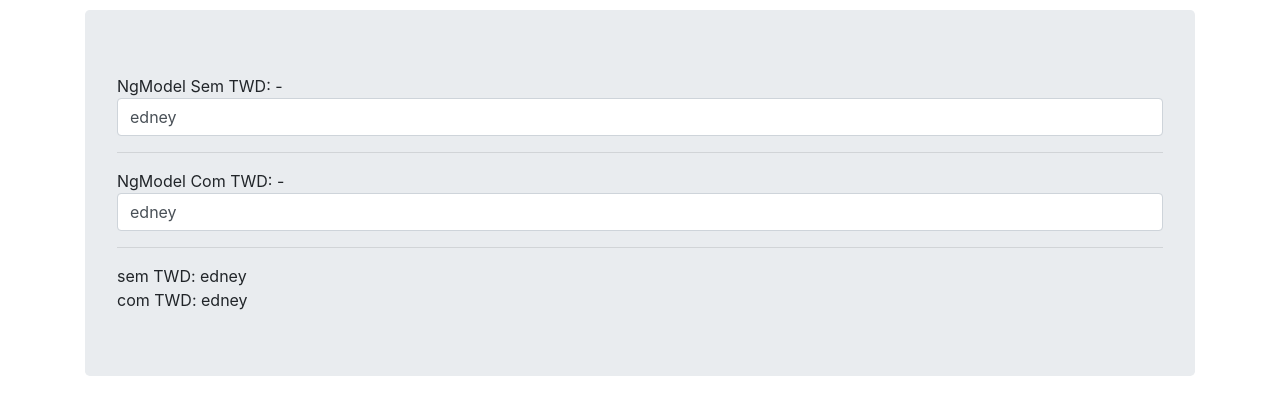
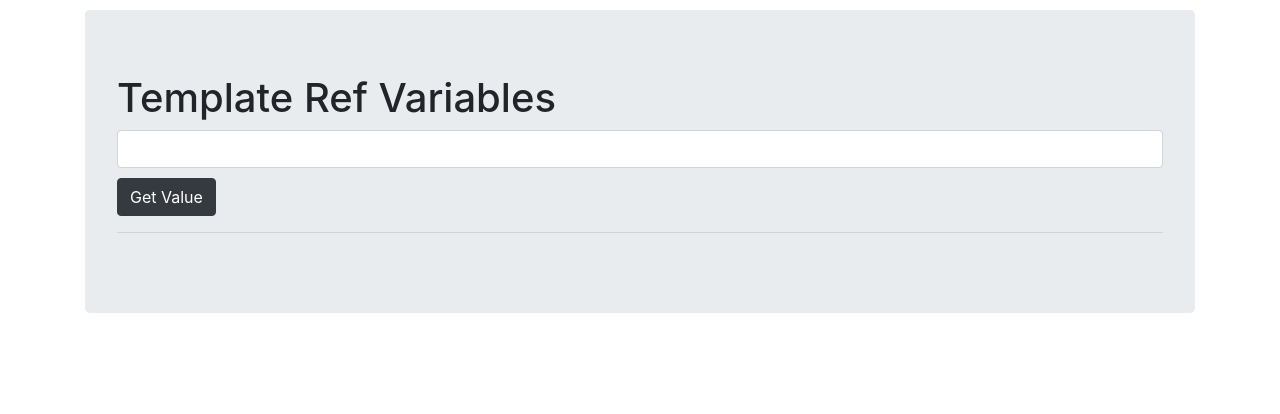
Before and after one commit to edneyRoldao/angular-todd-course, an Angular app: page / in a window 1280 px wide. Shown: the top 414 px of the page. Built offline with nearby package versions, Linux system fonts and the light colour scheme.

Commit message:
add exemplos

```diff
--- a/src/app/app.component.ts
+++ b/src/app/app.component.ts
@@ -9,30 +9,29 @@ import {log} from 'util';
     <div class="container" style="margin-top: 10px">
       <div class="jumbotron">
 
-        NgModel Sem TWD: -
-        <input class="form-control"
-               type="text" [ngModel]="name1">
-        <hr>
+        <h1>Template Ref Variables</h1>
 
-        NgModel Com TWD: -
-        <input class="form-control"
-               type="text" [(ngModel)]="name2">
+        <input class="form-control" type="text" #username>
+
+        <div style="margin-top: 10px" class="btn btn-dark" (click)="clickHandler(username.value)">
+          Get Value
+        </div>
 
         <hr>
-
-        {{ 'sem TWD: ' + name1 }} <br>
-        {{ 'com TWD: ' + name2 }}
+        {{ name }}
 
       </div>
     </div>
   `
 })
 export class AppComponent {
-
-  name1 = 'edney';
-  name2 = 'edney';
+  name: string;
 
   constructor() {
   }
 
+  clickHandler(valor: string) {
+    this.name = valor;
+  }
+
 }
--- a/src/app/app.module.ts
+++ b/src/app/app.module.ts
@@ -1,7 +1,6 @@
 import { NgModule } from '@angular/core';
 import { CommonModule } from '@angular/common';
 import { BrowserModule } from '@angular/platform-browser';
-import { FormsModule } from '@angular/forms';
 
 import { AppComponent } from './app.component';
 
@@ -11,8 +10,7 @@ import { AppComponent } from './app.component';
   ],
   imports: [
     BrowserModule,
-    CommonModule,
-    FormsModule
+    CommonModule
   ],
   providers: [],
   bootstrap: [AppComponent]
```
Also changed, not shown: 1 other file (tests, documents, lock files or other folders).
